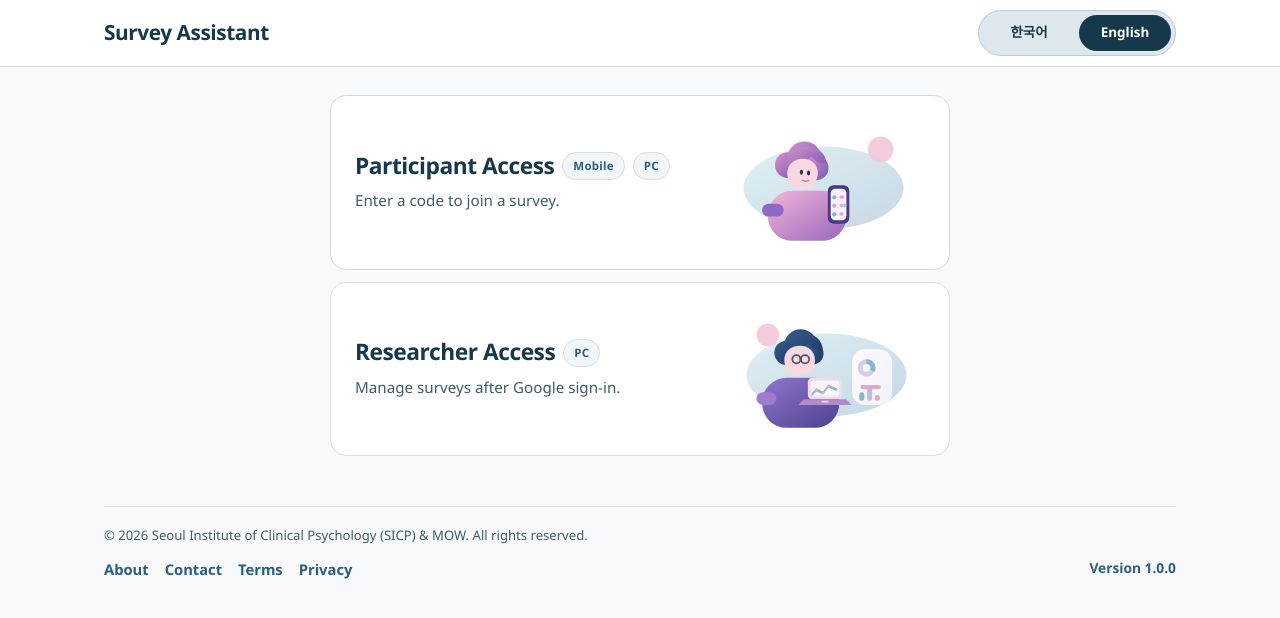
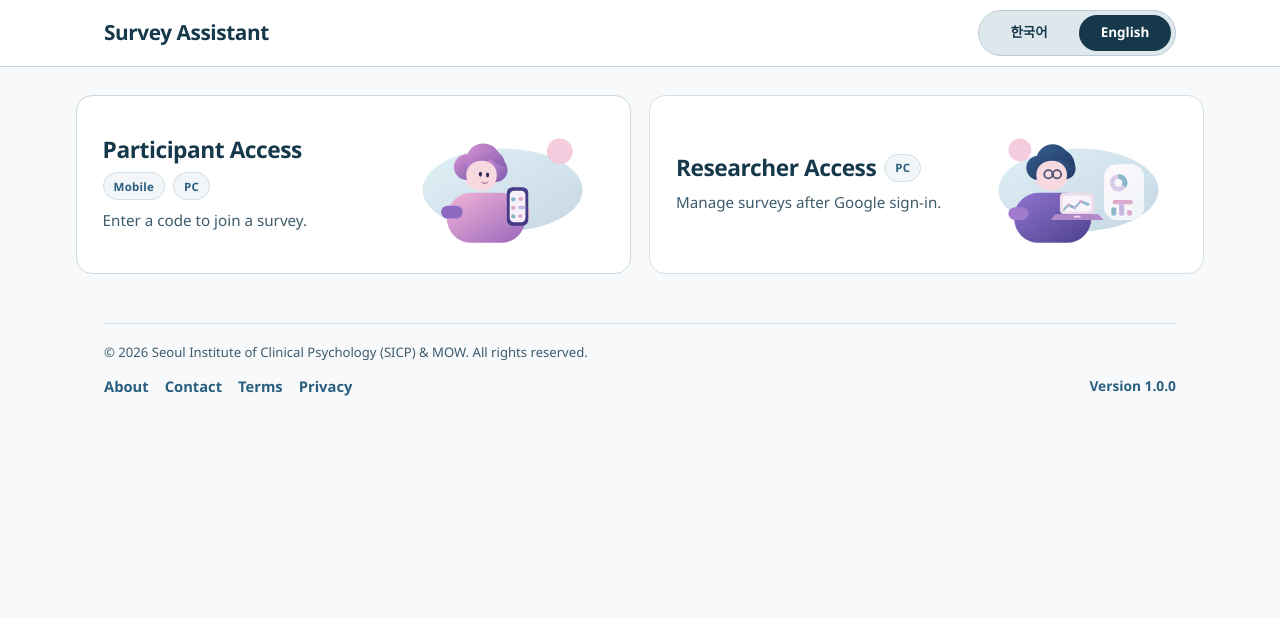
Before and after one commit to yes-U-can/survey-assistant, a Next.js app in the folder apps/web/: page /en in a window 1280 px wide. Shown: the top 618 px of the page. Built offline with nearby package versions, Linux system fonts and the light colour scheme.

Commit message:
style: widen home hub and use desktop split cards

```diff
--- a/apps/web/src/app/globals.css
+++ b/apps/web/src/app/globals.css
@@ -1692,7 +1692,7 @@ body::after {
 }
 
 .sa-home-portal {
-  max-width: 860px;
+  max-width: 1180px;
   padding-top: 24px;
 }
 
@@ -1702,17 +1702,17 @@ body::after {
 
 .sa-home-portal-grid {
   display: grid;
-  grid-template-columns: 1fr;
-  gap: 12px;
-  max-width: 620px;
-  margin: 0 auto;
+  grid-template-columns: repeat(2, minmax(0, 1fr));
+  gap: 18px;
+  max-width: 100%;
+  margin: 0;
 }
 
 .sa-home-portal-card {
   display: grid;
   gap: 16px;
   min-height: 0;
-  padding: 22px 24px;
+  padding: 24px 26px;
   border: 1px solid color-mix(in srgb, var(--brand-200) 68%, white);
   border-radius: 16px;
   background: #ffffff;
@@ -1733,8 +1733,8 @@ body::after {
 
 .sa-home-portal-card-layout {
   display: grid;
-  grid-template-columns: minmax(0, 1.2fr) minmax(160px, 200px);
-  gap: 18px;
+  grid-template-columns: minmax(0, 1.1fr) minmax(170px, 220px);
+  gap: 20px;
   align-items: center;
 }
 
@@ -1811,6 +1811,14 @@ body::after {
 @media (max-width: 1023px) {
   .sa-home-portal {
     padding-top: 18px;
+    max-width: 860px;
+  }
+
+  .sa-home-portal-grid {
+    grid-template-columns: 1fr;
+    gap: 12px;
+    max-width: 620px;
+    margin: 0 auto;
   }
 
   .sa-home-portal-card {
```
